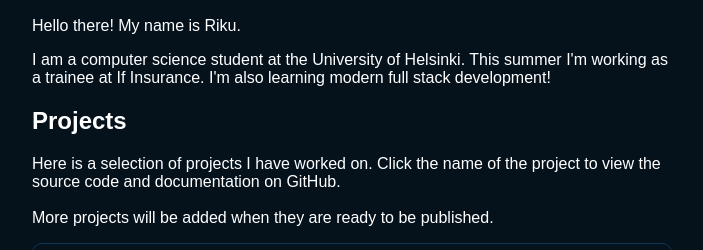
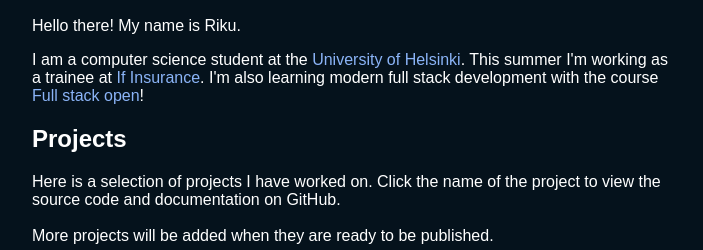
Before and after one commit to rikurauhala/rauhala.io-old, a plain HTML site: page index.html in a window 1280 px wide. Shown: the part 509-759 px from the top of the page, without its empty margins (288-991 px from the left). Drawn offline with Linux system fonts and the light colour scheme.

Commit message:
Add links to the about section

```diff
--- a/index.html
+++ b/index.html
@@ -29,8 +29,13 @@
     </div>
     <h2>About</h2>
     <p>Hello there! My name is Riku.</p>
-    <p>I am a computer science student at the University of Helsinki. This summer I'm working as
-       a trainee at If Insurance. I'm also learning modern full stack development!</p>
+    <p>
+      I am a computer science student at the <a href="https://www.helsinki.fi/" target="_blank">
+      University of Helsinki</a>. This summer I'm working as a trainee at
+      <a href="https://www.if-insurance.com/about-if" target="_blank">If Insurance</a>.
+      I'm also learning modern full stack development with the course
+      <a href="https://fullstackopen.com/en/" target="_blank">Full stack open</a>!
+    </p>
     <h2>Projects</h2>
     <p>
       Here is a selection of projects I have worked on.
```
